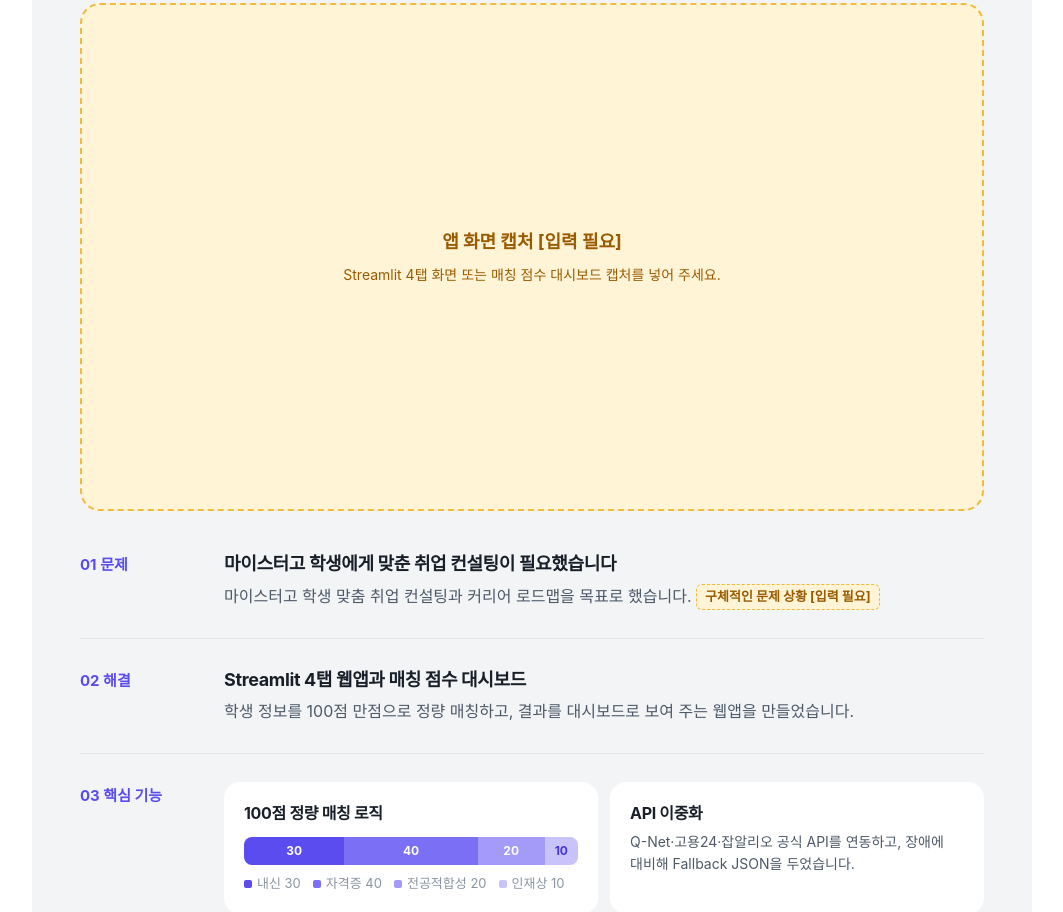
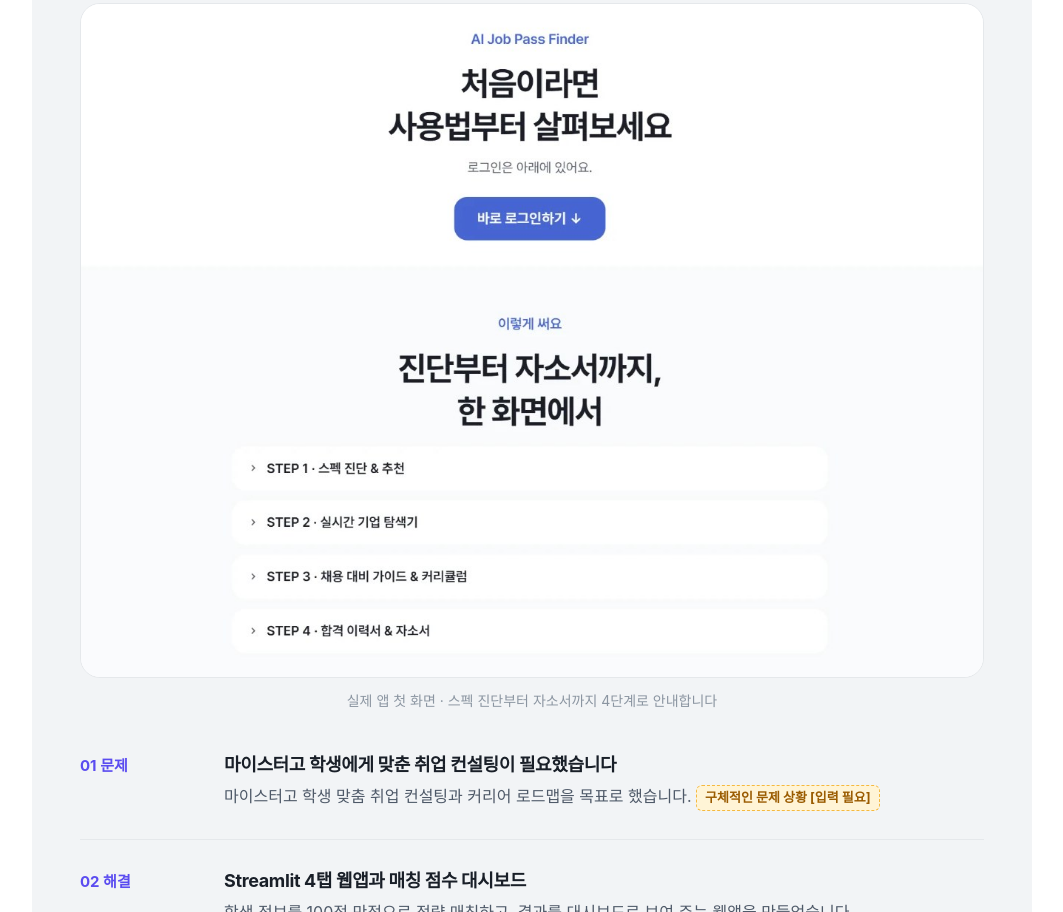
Before and after one commit to woobin0724/woobin0724.github.io, a plain HTML site: page ogq.html in a window 1280 px wide. Shown: the part 9695-10607 px from the top of the page, without its empty margins (108-1171 px from the left). Drawn offline with Linux system fonts and the light colour scheme; a web font is replaced by a local one.

Commit message:
Add AI Job Pass Finder app screenshot to OGQ portfolio
Co-Authored-By: Claude Opus 5.5 <noreply@anthropic.com>
Claude-Session: https://claude.ai/code/session_015A9APQwJX3xSvb65KdNWJ2

```diff
--- a/ogq.html
+++ b/ogq.html
@@ -247,6 +247,9 @@
       color: var(--todo-text); text-align: center; padding: 16px;
     }
     .shot b { font-size: 18px; }
+    .shot-img { margin-top: 32px; }
+    .shot-img img { width: 100%; height: auto; border-radius: 20px; border: 1px solid var(--line); background: #fff; }
+    .shot-img figcaption { margin-top: 12px; font-size: 14px; color: var(--sub); text-align: center; }
     .shot span { font-size: 14px; }
     .steps { margin-top: 40px; list-style: none; }
     .card .steps > li { margin: 0; padding-left: 0; }
@@ -727,10 +730,10 @@
             </div>
           </div>
 
-          <div class="shot">
-            <b>앱 화면 캡처 [입력 필요]</b>
-            <span>Streamlit 4탭 화면 또는 매칭 점수 대시보드 캡처를 넣어 주세요.</span>
-          </div>
+          <figure class="shot-img">
+            <img src="assets/ajpf-app.jpg" alt="AI Job Pass Finder 첫 화면: 사용법 안내와 STEP 1~4 구성" loading="lazy" width="1220" height="910">
+            <figcaption>실제 앱 첫 화면 · 스펙 진단부터 자소서까지 4단계로 안내합니다</figcaption>
+          </figure>
 
           <ol class="steps">
             <li>
```
Also changed, not shown: assets/ajpf-app.jpg (added).
